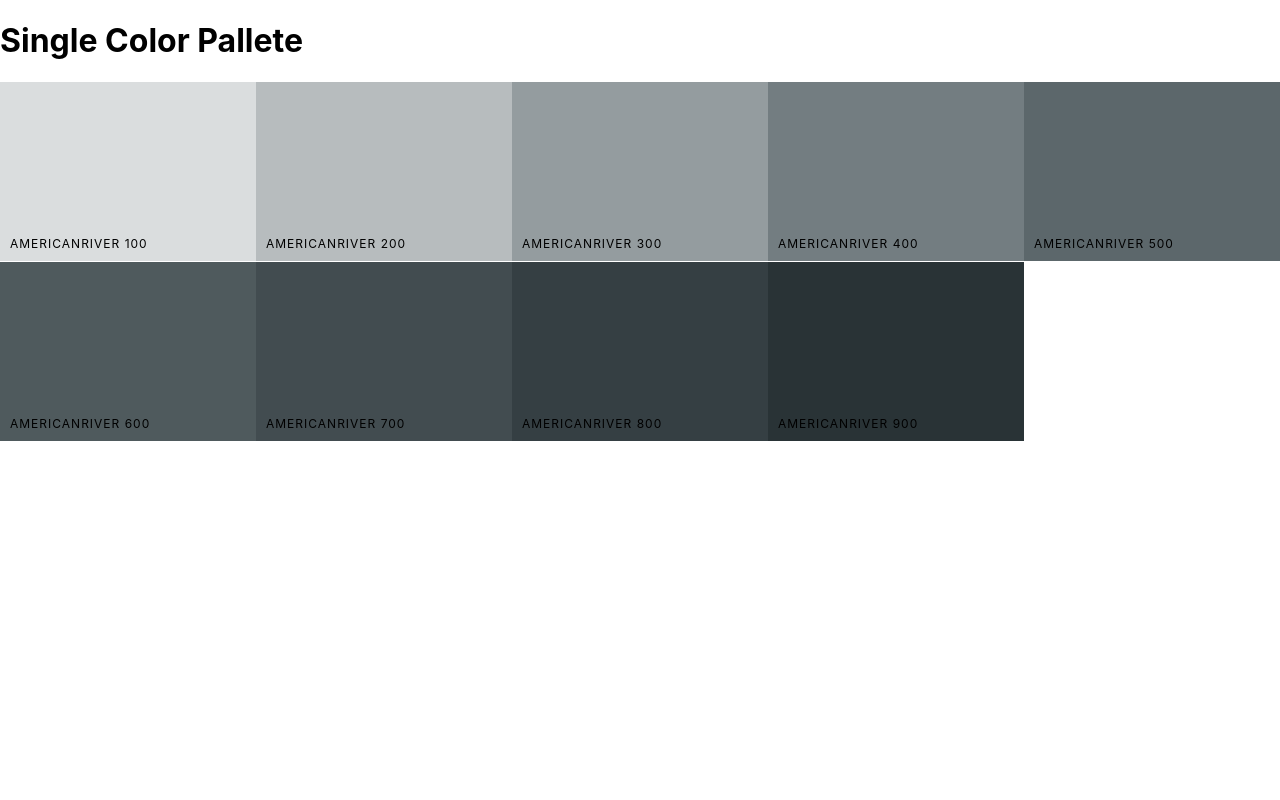
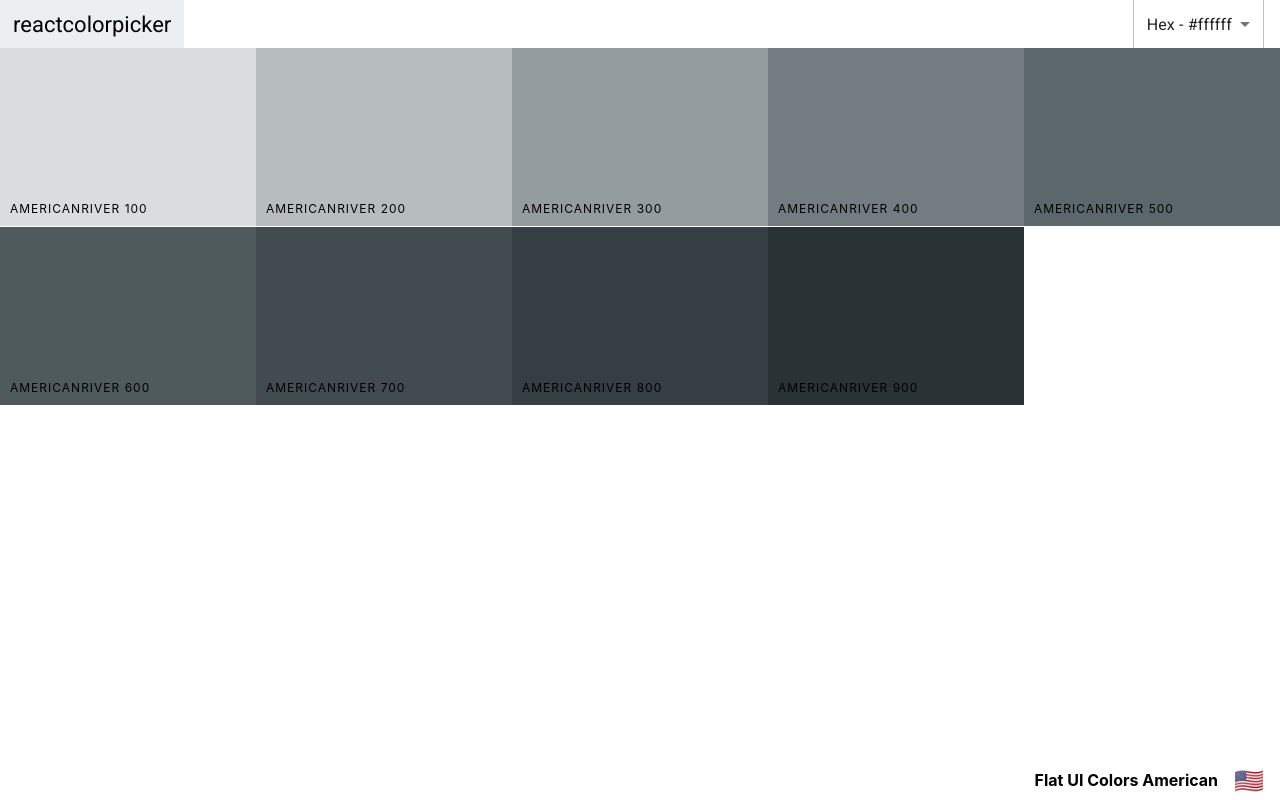
Before and after one commit to PuneetY008/Colors-App, a React (Create React App) app: page /pallete/flat-ui-colors-american/americanriver in a window 1280 px wide. Built offline with nearby package versions, Linux system fonts and the light colour scheme.

Commit message:
Added Navbar & footer to singleColorPallete

```diff
--- a/src/Navbar.js
+++ b/src/Navbar.js
@@ -36,6 +36,8 @@ class Navbar extends Component {
         <div className='logo'>
           <Link to='/'>reactcolorpicker</Link>
         </div>
+
+        {this.props.showingAllColors && (
             <div className='slider-container'>
             <span>Level: {level}</span>
             <div className='slider'>
@@ -48,6 +50,8 @@ class Navbar extends Component {
               />
             </div>
           </div>
+        )}
+
         <div className="select-container">
             <Select value={format} onChange={this.handleFormatChange}>
                 <MenuItem value="hex" >Hex - #ffffff</MenuItem>
--- a/src/Pallete.js
+++ b/src/Pallete.js
@@ -1,6 +1,7 @@
 import React, { Component } from 'react';
 import ColorBox from './ColorBox';
 import Navbar from './Navbar';
+import PalleteFooter from './PalleteFooter';
 import './Pallete.css';
 
 
@@ -31,16 +32,14 @@ class Pallete extends Component{
         return(
             <div className='Pallete'>
                 {/***Navbar here */}
-                <Navbar level={level} changeLevel = {this.changeLevel} handleChange= {this.changeFormat} />
+                <Navbar level={level} changeLevel = {this.changeLevel} handleChange= {this.changeFormat} showingAllColors />
                 <div className='Pallete-colors'>
                     {/* Bunch of color boxes here */}
                     {colorBoxes}
                 </div>
                 {/***footer here */}
-                <footer className='Pallete-footer'>
-                    {palleteName}
-                    <span className='emoji'>{this.props.pallete.emoji}</span>
-                </footer>
+                <PalleteFooter palleteName={palleteName} emoji={this.props.pallete.emoji} />
+
             </div>
         );
     }
--- /dev/null
+++ b/src/PalleteFooter.js
@@ -0,0 +1,14 @@
+import React from 'react';
+
+function PalleteFooter(props){
+    const {palleteName,emoji} = props;
+    return(
+
+        <footer className='Pallete-footer'>
+            {palleteName}
+            <span className='emoji'>{emoji}</span>
+        </footer>
+    );
+}
+
+export default PalleteFooter;
--- a/src/SingleColorPallete.js
+++ b/src/SingleColorPallete.js
@@ -1,11 +1,17 @@
 import React, { Component } from 'react';
 import ColorBox from './ColorBox';
+import Navbar from './Navbar';
+import PalleteFooter from './PalleteFooter';
 
 
 class SingleColorPallete extends Component{
     constructor(props){
         super(props);
         this._shades = this.gatherShades(this.props.pallete,this.props.colorId);
+        this.state = {
+            format: "hex"
+        }
+        this.changeFormat = this.changeFormat.bind(this);
     }
 
     gatherShades(pallete, colorToFilterBy){
@@ -18,19 +24,27 @@ class SingleColorPallete extends Component{
         }
         return shades.slice(1);
     }
+
+    changeFormat(val){
+        this.setState({format: val});
+    }
+
     render(){
+        const {format} = this.state;
         const colorBoxes = this._shades.map(color=>(
             <ColorBox
             key={color.id}
             name={color.name}
-            background = {color.hex}
+            background = {color[format]}
             showLink={false}
             />
         ));
         return(
             <div className='Pallete'>
-                 <h1>Single Color Pallete</h1>
+                <Navbar handleChange= {this.changeFormat} showingAllColors={false} />
+
                  <div className='Pallete-colors'>{colorBoxes}</div>
+                 <PalleteFooter palleteName={this.props.pallete.paletteName} emoji={this.props.pallete.emoji} />
             </div>
         );
     }
```
Lines whose indentation alone changed are shown as unchanged.
